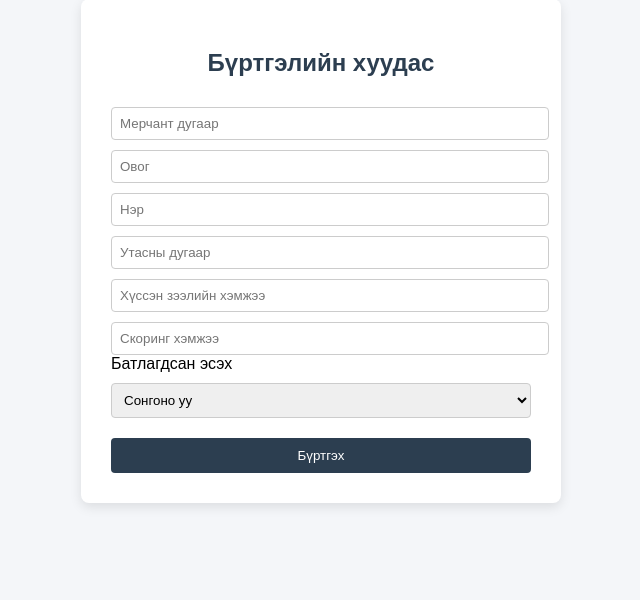
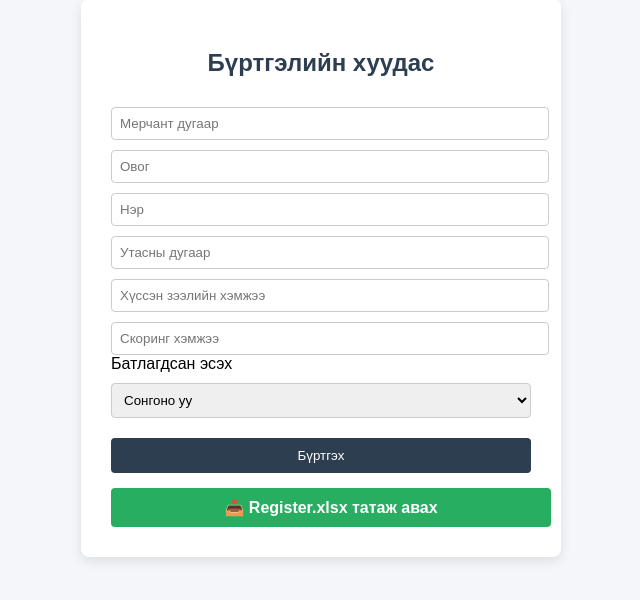
Before and after one commit to bolorerdenedata-blip/website, a Flask app: page / in a window 1280 px wide. Shown: the part 81-681 px from the top of the page, without its empty margins (319-959 px from the left). Run offline with Flask 3, Linux system fonts and the light colour scheme.

Commit message:
Add file download feature

```diff
--- a/app.py
+++ b/app.py
@@ -1,4 +1,4 @@
-from flask import Flask, render_template, request
+from flask import Flask, render_template, request, send_file
 from openpyxl import Workbook, load_workbook
 import os
 
@@ -44,5 +44,9 @@ def index():
 
     return render_template("index.html", message=message)
 
+@app.route("/download")
+def download():
+    return send_file(FILE_NAME, as_attachment=True, download_name="Register.xlsx")
+
 if __name__ == "__main__":
     app.run(debug=True)
--- a/static/style.css
+++ b/static/style.css
@@ -45,3 +45,21 @@ button:hover {
     text-align: center;
     color: green;
 }
+
+.download-btn {
+    display: block;
+    width: 100%;
+    margin-top: 15px;
+    padding: 10px;
+    background: #27ae60;
+    color: white;
+    text-align: center;
+    text-decoration: none;
+    border-radius: 4px;
+    cursor: pointer;
+    font-weight: bold;
+}
+
+.download-btn:hover {
+    background: #229954;
+}
--- a/templates/index.html
+++ b/templates/index.html
@@ -28,6 +28,7 @@
     <button type="submit">Бүртгэх</button>
 </form>
 
+    <a href="/download" class="download-btn">📥 Register.xlsx татаж авах</a>
 
     {% if message %}
         <div class="message">{{ message }}</div>
```
